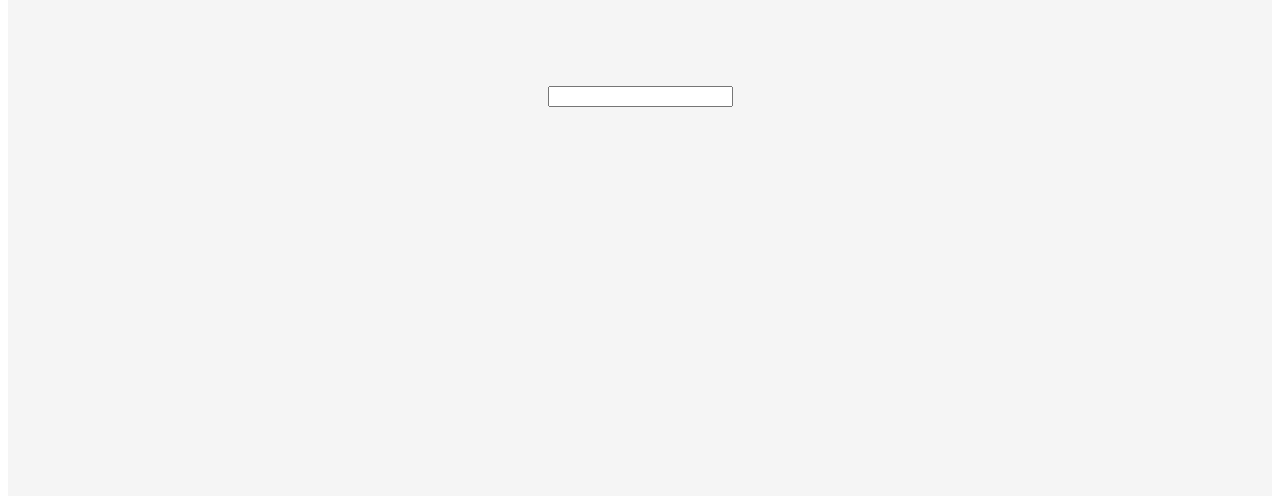
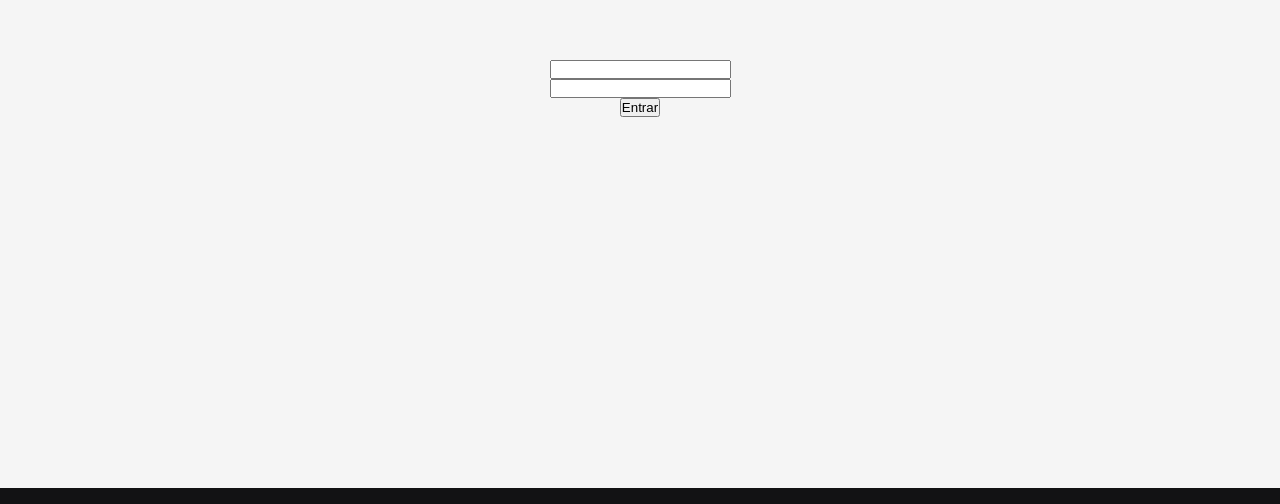
Before and after one commit to diegoaraujo85/nextauth, a Next.js app: page / in a window 1280 px wide. Shown: the part 312-816 px from the top of the page. Built offline with nearby package versions, Linux system fonts and the light colour scheme.

Commit message:
API + AuthContext

```diff
--- a/package.json
+++ b/package.json
@@ -9,7 +9,9 @@
     "lint": "next lint"
   },
   "dependencies": {
+    "axios": "^0.26.1",
     "next": "12.1.5",
+    "nookies": "^2.5.2",
     "react": "18.0.0",
     "react-dom": "18.0.0",
     "sass": "^1.50.0"
--- /dev/null
+++ b/src/contexts/AuthContext.tsx
@@ -0,0 +1,82 @@
+import { createContext, ReactNode, useState } from 'react';
+import { setCookie } from 'nookies';
+import Router from 'next/router';
+import { api } from '../services/api';
+
+type User = {
+  email: string;
+  permissions: string[];
+  roles: string[];
+};
+
+type SignInCredenntials = {
+  email: string;
+  password: string;
+};
+
+type AuthContextData = {
+  signIn(credentials: SignInCredenntials): Promise<void>;
+  signOut(): void;
+  user: User;
+  isAuthenticated: boolean;
+};
+
+type AuthProviderProps = {
+  children: ReactNode; // Qlqr coisa: componentes, textos, numeros, etc
+};
+
+type AuthResponse = {
+  permissions: string[];
+  roles: string[];
+  token: string;
+  refreshToken: string;
+};
+
+export const AuthContext = createContext({} as AuthContextData);
+
+export function AuthProvider({ children }: AuthProviderProps) {
+  const [user, setUser] = useState<User>();
+  const isAuthenticated = !!user;
+
+  async function signIn({ email, password }: SignInCredenntials) {
+    try {
+      const response = await api.post<AuthResponse>('sessions', {
+        email,
+        password,
+      });
+
+      const { permissions, roles, refreshToken, token } = response.data;
+
+      // sessionStorage: armazena dados do usuario enquanto o navegador ou aba estiver aberto
+      // localStorage: armazena dados do usuario apenas no lado do usuario (navegador)
+      // cookies: armazena dados do usuario tanto para o lado do navegador quanto para o backend da aplicação
+
+      setCookie(undefined, 'nextauth.token', token, {
+        maxAge: 30 * 24 * 60 * 60, // 30 dias
+        path: '/',
+      });
+      setCookie(undefined, 'nextauth.refreshToken', refreshToken, {
+        maxAge: 30 * 24 * 60 * 60, // 30 dias
+        path: '/',
+      });
+
+      setUser({
+        email,
+        permissions,
+        roles,
+      });
+
+      Router.push('/dashboard');
+    } catch (error) {
+      console.log(error);
+    }
+  }
+
+  function signOut() {}
+
+  return (
+    <AuthContext.Provider value={{ signIn, isAuthenticated, signOut, user }}>
+      {children}
+    </AuthContext.Provider>
+  );
+}
--- a/src/pages/_app.tsx
+++ b/src/pages/_app.tsx
@@ -1,7 +1,14 @@
-import { AppProps } from "next/app";
+import { AppProps } from 'next/app';
+import { AuthProvider } from '../contexts/AuthContext';
+
+import '../styles/global.scss';
 
 function MyApp({ Component, pageProps }: AppProps) {
-  return <Component {...pageProps} />;
+  return (
+    <AuthProvider>
+      <Component {...pageProps} />
+    </AuthProvider>
+  );
 }
 
 export default MyApp;
--- a/src/pages/index.tsx
+++ b/src/pages/index.tsx
@@ -1,9 +1,38 @@
+import { FormEvent, useContext, useState } from 'react';
+import { AuthContext } from '../contexts/AuthContext';
 import styles from '../styles/Home.module.scss';
 
 export default function Home() {
+  const [email, setEmail] = useState('');
+  const [password, setPassword] = useState('');
+
+  const { signIn } = useContext(AuthContext);
+
+  async function handleSubmit(event: FormEvent<HTMLFormElement>) {
+    event.preventDefault();
+    const data = {
+      email,
+      password,
+    };
+
+    // console.table({ data });
+    await signIn(data);
+  }
+
   return (
-    <div className={styles.container}>
-      <input />
-    </div>
+    <form onSubmit={handleSubmit} className={styles.container}>
+      <input
+        type="email"
+        value={email}
+        onChange={e => setEmail(e.target.value)}
+      />
+      <input
+        type="password"
+        value={password}
+        onChange={e => setPassword(e.target.value)}
+      />
+
+      <button type="submit">Entrar</button>
+    </form>
   );
 }
--- /dev/null
+++ b/src/services/api.ts
@@ -0,0 +1,5 @@
+import axios from 'axios';
+
+export const api = axios.create({
+  baseURL: 'http://localhost:3333',
+ });
```
